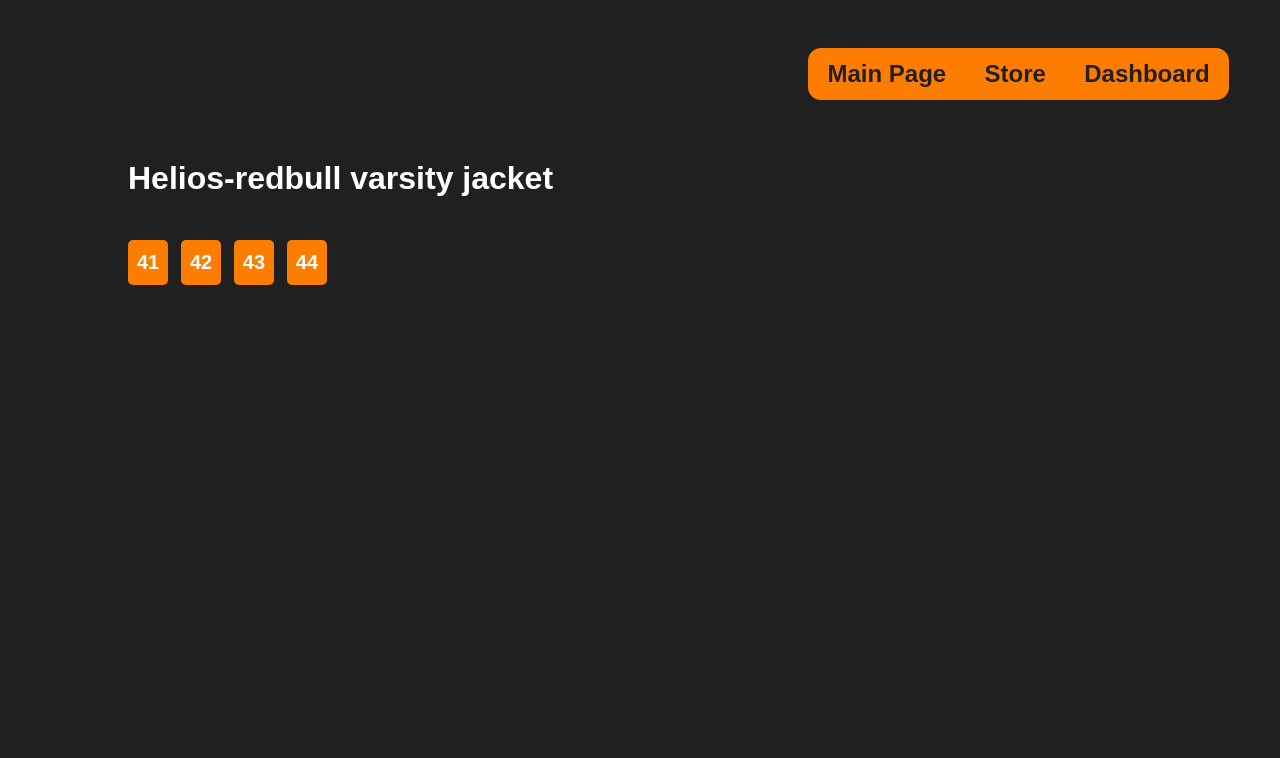
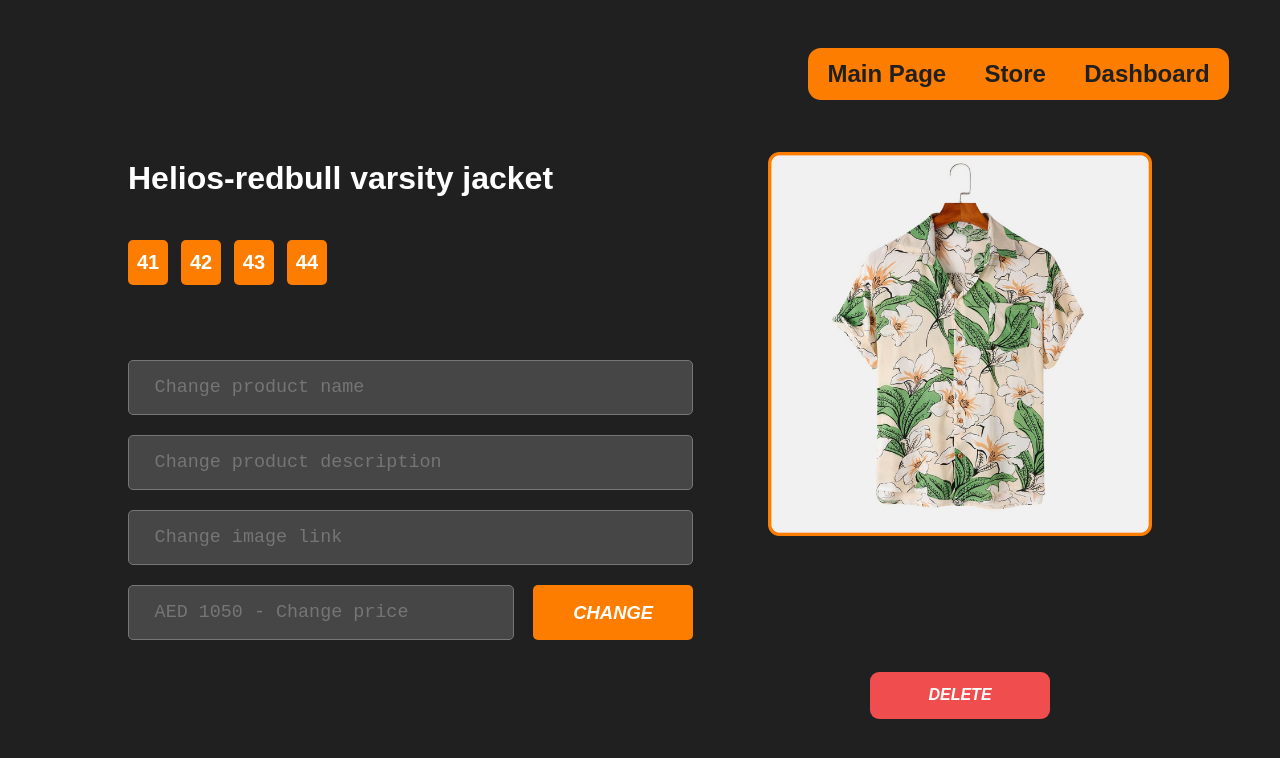
Before and after one commit to pbx114-helios/helios-admin-client, a plain HTML site: page product.html in a window 1280 px wide. Drawn offline with Linux system fonts and the light colour scheme.

Commit message:
third page completed

```diff
--- a/product.html
+++ b/product.html
@@ -23,7 +23,21 @@
             <div class="size">43</div>
             <div class="size">44</div>
         </div>
+        <div class="input-container">
+            <textarea name="c-name" id="c-name" rows="1" placeholder="Change product name"
+                class="long-textarea"></textarea>
+            <textarea name="c-desc" id="c-desc" rows="1" placeholder="Change product description"
+                class="long-textarea"></textarea>
+            <textarea name="c-img" id="c-img" rows="1" placeholder="Change image link" class="long-textarea"></textarea>
+            <span><textarea name="c-price" id="c-price" rows="1" placeholder="AED 1050 - Change price"
+                    class="short-textarea"></textarea><button class="change">CHANGE</button></span>
+        </div>
     </div>
+    <div class="product-image">
+        <img src="./src/product-image.png" alt="Product Image" class="img">
+        <button class="delete">DELETE</button>
+    </div>
+
 </body>
 
 </html>
--- a/styles/product.css
+++ b/styles/product.css
@@ -62,3 +62,87 @@ h2 {
     margin-right: 1vw;
     border-radius: 5px;
 }
+
+.size:hover {
+    background-color: #de6f00;
+}
+
+textarea {
+    margin-top: 1vh;
+    margin-bottom: 1vh;
+    background-color: #464646;
+    padding: 2vh 2vw;
+    font-size: 2.3vh;
+    border-radius: 5px;
+    resize: none;
+    color: #C0C0C0;
+}
+
+.long-textarea {
+    width: 40vw;
+}
+
+.short-textarea {
+    width: 26vw;
+}
+
+.input-container {
+    position: absolute;
+    top: 24vh;
+}
+
+.change {
+    margin-top: 1vh;
+    margin-bottom: 1vh;
+    width: 12.5vw;
+    margin-left: 1.5vw;
+    font-size: 2.3vh;
+    border-radius: 5px;
+    background-color: #FD7D00;
+    border: 0;
+    color: white;
+    font-weight: 600;
+    font-style: italic;
+}
+
+.change:hover {
+    background-color: #de6f00;
+}
+
+span {
+    display: inline-flex;
+}
+
+.product-image {
+    position: absolute;
+    top: 19vh;
+    left: 60vw;
+    width: 30vw;
+}
+
+.img {
+    width: 30vw;
+    position: absolute;
+    right: 0;
+}
+
+.delete {
+    border: 0;
+    font-weight: 600;
+    font-size: 2vh;
+    padding-top: 1.8vh;
+    padding-bottom: 1.8vh;
+    width: 14vw;
+    color: white;
+    background-color: #F04E4E;
+    border-radius: 9px;
+    font-style: italic;
+    position: absolute;
+    top: 65vh;
+    right: 15vw;
+    margin-right: -7vw;
+}
+
+.delete:hover {
+    background-color: #d34747;
+}
```
Also changed, not shown: src/product-image.png (added).
